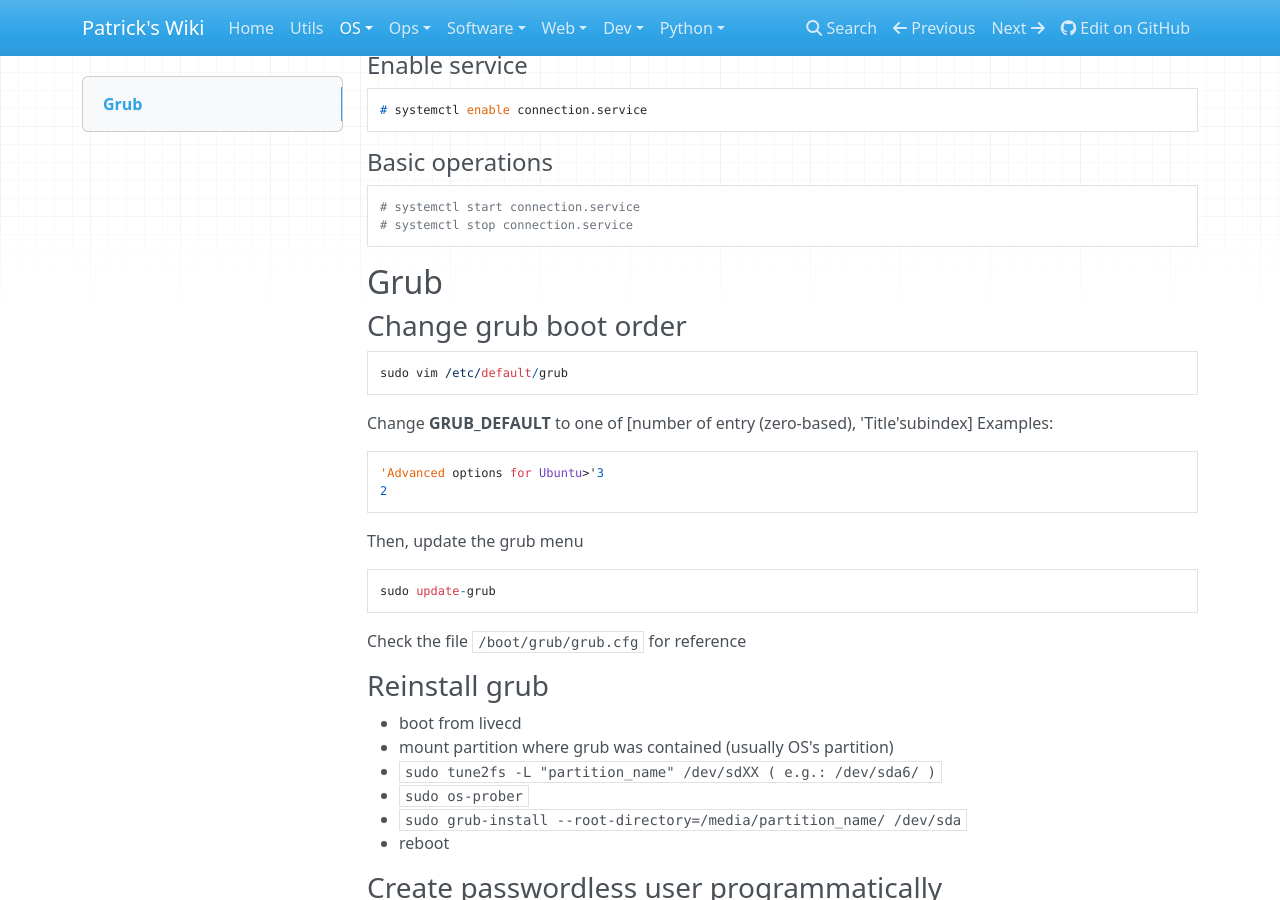
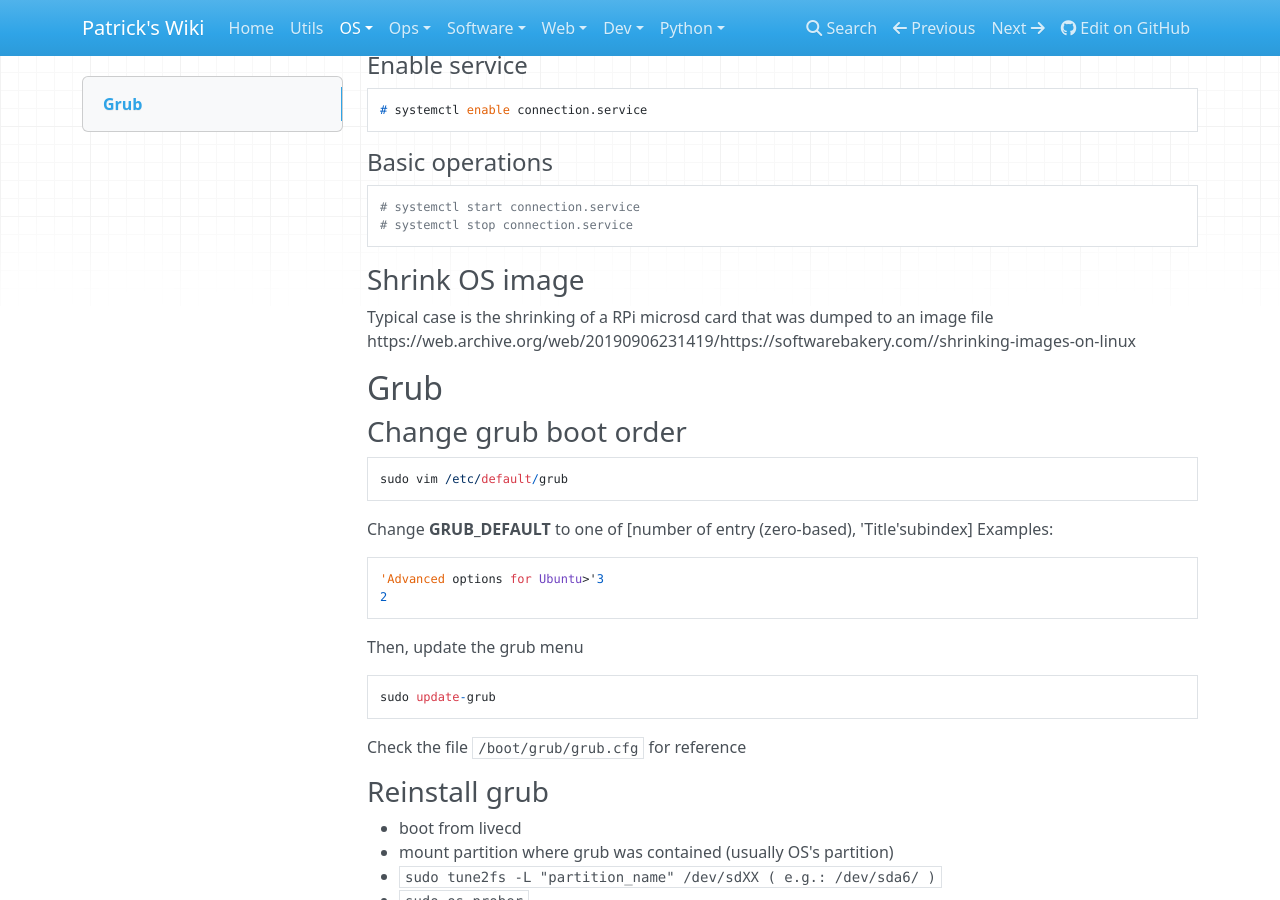
Before and after one commit to patsancu/wiki, an MkDocs documentation site: the page built from docs/OS/Linux-Unix/General.md, in a window 1280 px wide and 900 px high, scrolled down 427 px. Built offline with MkDocs 1.6.1, drawn with Linux system fonts in a browser that asks for light colours; nearby versions of some CDN libraries.

Commit message:
shrink OS image

````diff
--- a/docs/OS/Linux-Unix/General.md
+++ b/docs/OS/Linux-Unix/General.md
@@ -15,6 +15,7 @@ ExecStart = /root/scripts/conup.sh
 WantedBy = multi-user.target
 ```
 
+
 #### Create executable script
 ```
 vim /root/scripts/conup.sh;
@@ -31,6 +32,10 @@ chmod +x /root/scripts/conup.sh;
 # systemctl start connection.service
 # systemctl stop connection.service
 ```
+
+### Shrink OS image
+Typical case is the shrinking of a RPi microsd card that was dumped to an image file
+https://web.archive.org/web/20190906231419/https://softwarebakery.com//shrinking-images-on-linux
 
 ## Grub
 ### Change grub boot order
````
